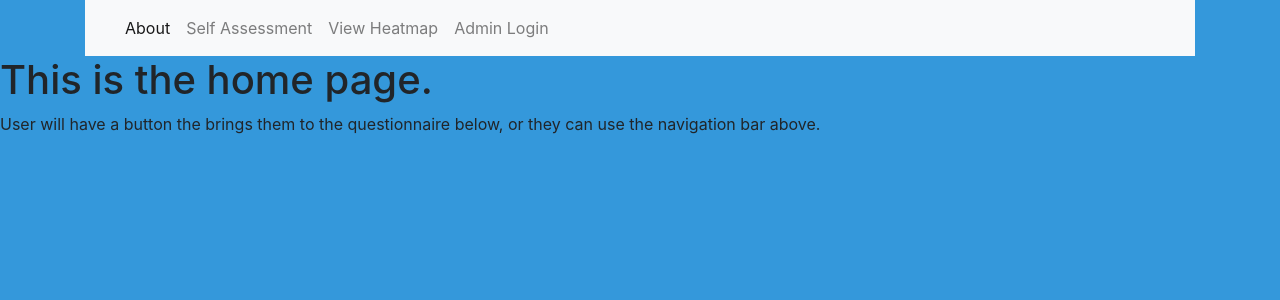
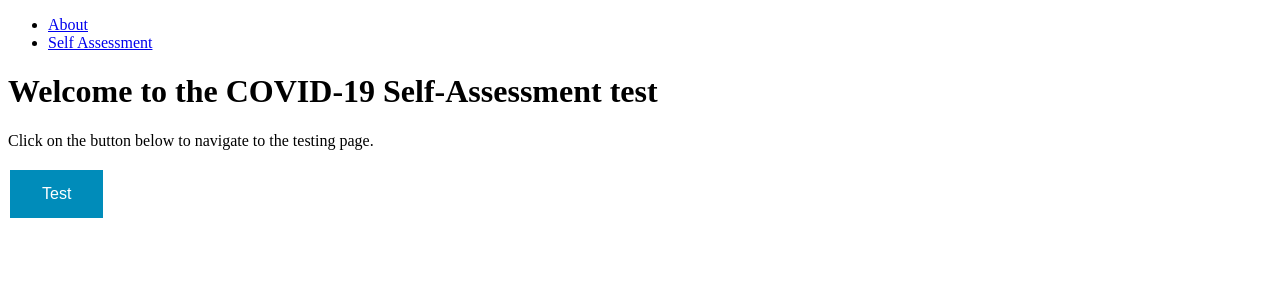
Before and after one commit to Jcollier722/CHM, a Flask app: page / in a window 1280 px wide. Shown: the top 300 px of the page. Run offline with Flask 2, Linux system fonts and the light colour scheme; some libraries are stand-ins or nearby versions.

Commit message:
working on front end

```diff
--- a/templates/index.html
+++ b/templates/index.html
@@ -1,10 +1,35 @@
-{% extends "base.html" %}
-{% block title %}Home{% endblock %}
-{% block head %}
-  {{ super() }}
- {% endblock %}
+<!DOCTYPE html>
+<html>
+<head>
+    <title>COVID-19 Self-Assessment Questionnaire</title>
+</head>
+<nav>
+    <ul>
+        <li><a href="index.html">About</a></li>
+        <li><a href="test.html">Self Assessment</a></li>
+    </ul>
+</nav>
+<style>
+    .button {
+    border: none;
+    color: white;
+    padding: 15px 32px;
+    text-align: center;
+    text-decoration: none;
+    display: inline-block;
+    font-size: 16px;
+    margin: 4px 2px;
+    cursor: pointer;
+}
 
-{% block content %}
-  <h1>This is the home page.</h1>
-    <p>User will have a button the brings them to the questionnaire below, or they can use the navigation bar above.</p>
- {% endblock %}
+.button1 {background-color: #008CBA;}
+
+</style>
+<body>
+
+    <h1>Welcome to the COVID-19 Self-Assessment test</h1>
+        <p>Click on the button below to navigate to the testing page.</p>
+        <button class="button button1" onclick="">Test</button>
+
+</body>
+</html>
```
Also changed, not shown: templates/adminLogin.html (deleted, +0 -26 lines), templates/test.html (+29 -9 lines), templates/style.css (added).
